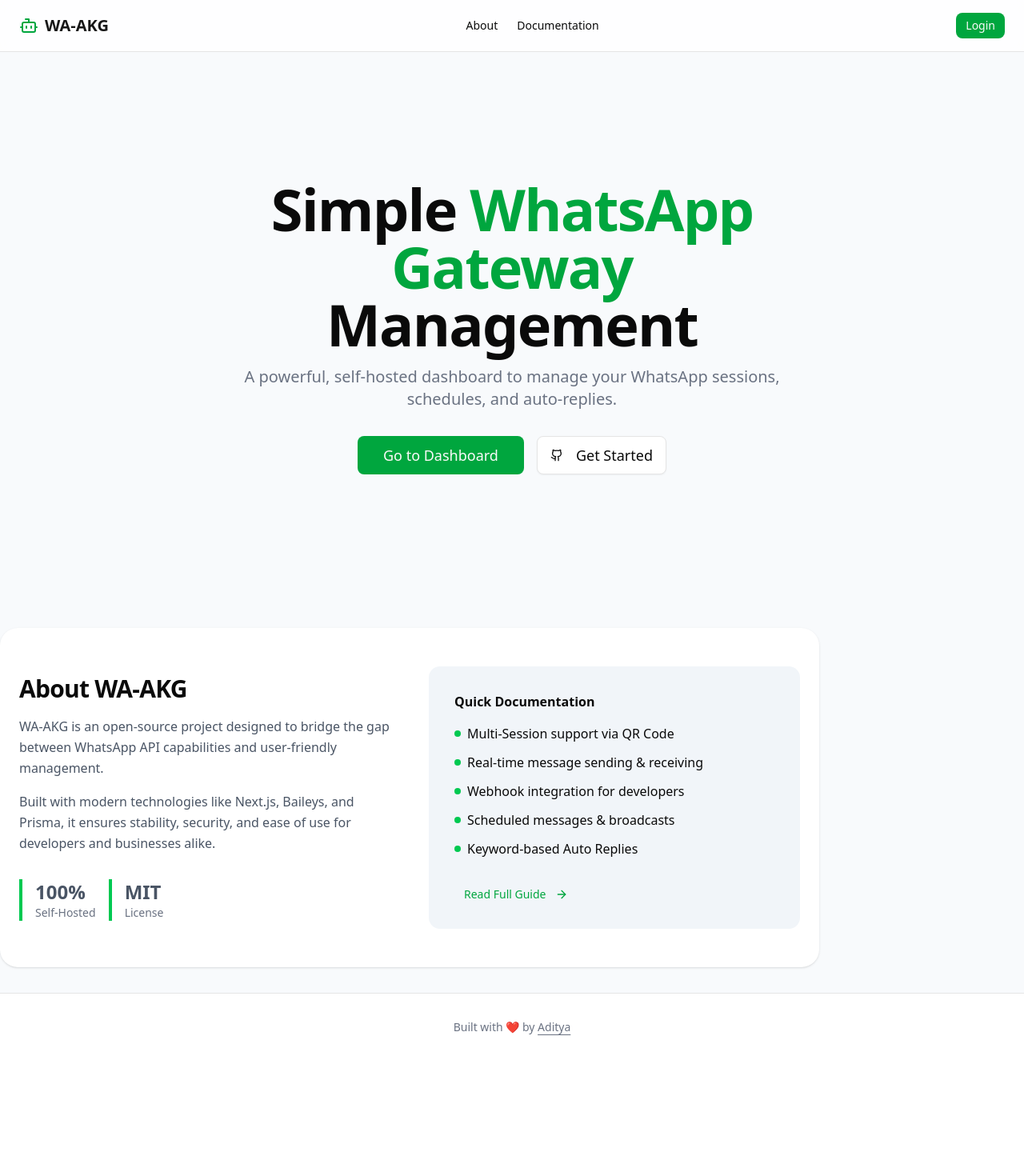
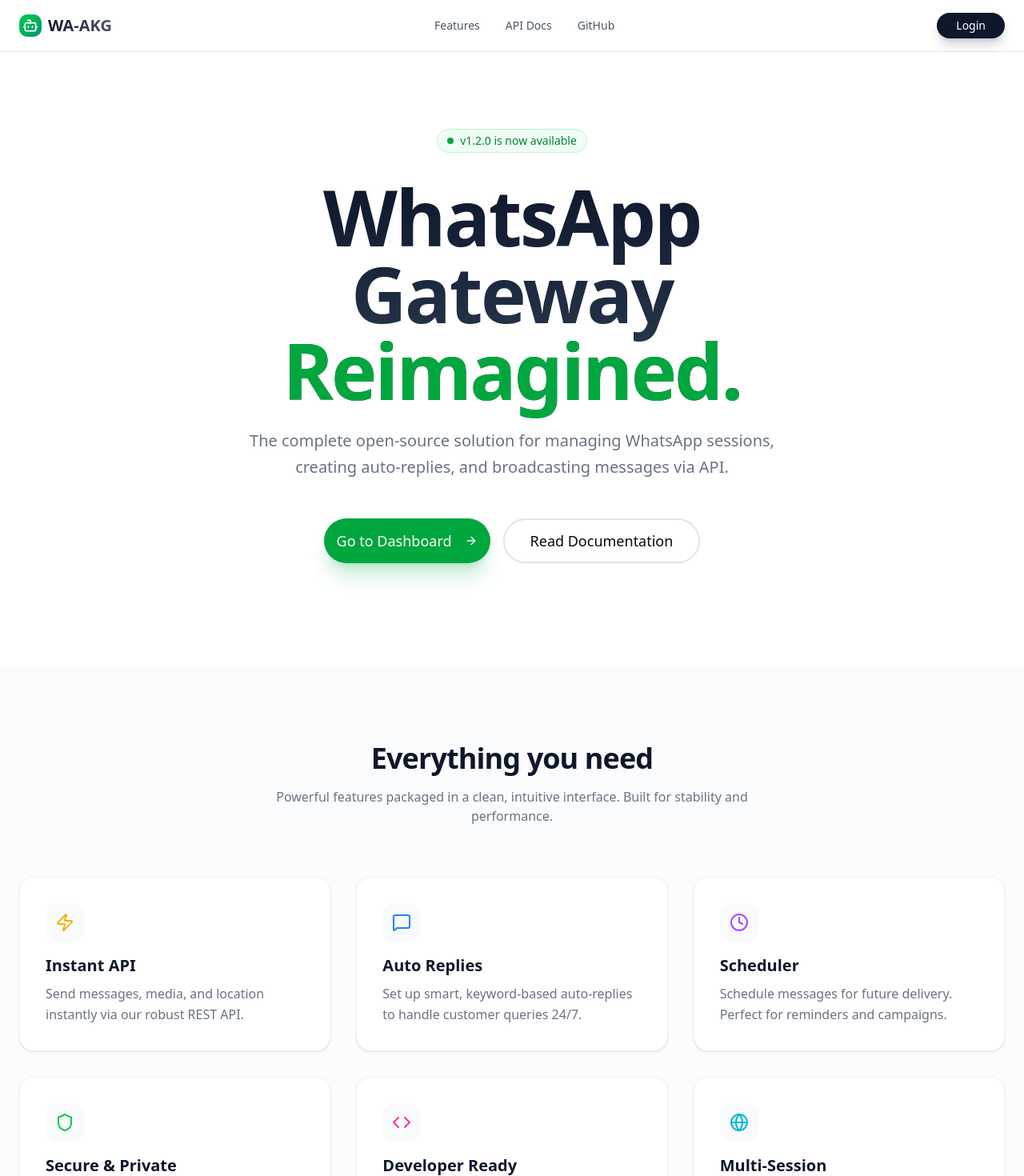
Before and after one commit to popstar2251/whatsapp-gateway-dashboard, a Next.js app: page / in a window 1280 px wide. Shown: the top 1470 px of the page at 80% size. Before the commit the page ends 1326 px from the top, so only its background shows below. Built offline with nearby package versions, Linux system fonts and the light colour scheme.

Commit message:
feat(landing): redesign landing page with modern UI and SEO optimization

```diff
--- a/src/app/page.tsx
+++ b/src/app/page.tsx
@@ -1,24 +1,39 @@
 import Link from "next/link";
-import { ArrowRight, Bot, Github, Globe } from "lucide-react";
+import { ArrowRight, Bot, Github, Zap, Shield, Globe, MessageSquare, Clock, Code } from "lucide-react";
 import { Button } from "@/components/ui/button";
+
+export const metadata = {
+  title: "WA-AKG | Modern WhatsApp Gateway Management",
+  description: "A powerful, self-hosted dashboard to manage your WhatsApp sessions, schedules, and auto-replies. Built for developers and businesses.",
+  openGraph: {
+    title: "WA-AKG | Modern WhatsApp Gateway Management",
+    description: "Self-hosted WhatsApp Gateway with Multi-device support, Auto-replies, and API integration.",
+    type: "website",
+  },
+};
 
 export default function Home() {
   return (
-    <div className="flex min-h-screen flex-col bg-slate-50">
+    <div className="flex min-h-screen flex-col bg-white overflow-hidden">
       {/* Navbar */}
-      <header className="sticky top-0 z-50 w-full border-b bg-white/80 backdrop-blur-sm">
+      <header className="sticky top-0 z-50 w-full border-b bg-white/80 backdrop-blur-md">
         <div className="container flex h-16 items-center justify-between px-4 md:px-6">
           <div className="flex items-center gap-2 font-bold text-xl text-primary">
-            <Bot className="h-6 w-6 text-green-600" />
-            <span>WA-AKG</span>
+            <div className="p-1 rounded-lg bg-gradient-to-br from-green-500 to-emerald-600 text-white">
+              <Bot className="h-5 w-5" />
+            </div>
+            <span className="bg-gradient-to-r from-gray-900 to-gray-600 bg-clip-text text-transparent">WA-AKG</span>
           </div>
-          <nav className="hidden md:flex gap-6">
-            <Link href="#about" className="text-sm font-medium hover:text-green-600">About</Link>
-            <Link href="/docs/USER_GUIDE.md" className="text-sm font-medium hover:text-green-600">Documentation</Link>
+          <nav className="hidden md:flex gap-8">
+            <Link href="#features" className="text-sm font-medium text-gray-600 hover:text-green-600 transition-colors">Features</Link>
+            <Link href="/docs" className="text-sm font-medium text-gray-600 hover:text-green-600 transition-colors">API Docs</Link>
+            <Link href="https://github.com/mrifqidaffaaditya/WA-AKG" className="text-sm font-medium text-gray-600 hover:text-green-600 transition-colors">GitHub</Link>
           </nav>
           <div className="flex items-center gap-4">
             <Link href="/auth/login">
-              <Button size="sm" className="bg-green-600 hover:bg-green-700">Login</Button>
+              <Button size="sm" className="rounded-full px-6 bg-slate-900 hover:bg-slate-800 text-white shadow-lg shadow-slate-900/20">
+                Login
+              </Button>
             </Link>
           </div>
         </div>
@@ -26,91 +41,135 @@ export default function Home() {
 
       <main className="flex-1">
         {/* Hero Section */}
-        <section className="container px-4 py-24 md:py-32 md:px-6 lg:py-40">
-          <div className="flex flex-col items-center space-y-8 text-center">
-            <div className="space-y-4 max-w-3xl">
-              <h1 className="text-4xl font-extrabold tracking-tight sm:text-5xl md:text-6xl lg:text-7xl">
-                Simple <span className="text-green-600">WhatsApp Gateway</span> Management
-              </h1>
-              <p className="mx-auto max-w-[700px] text-gray-500 md:text-xl dark:text-gray-400">
-                A powerful, self-hosted dashboard to manage your WhatsApp sessions, schedules, and auto-replies.
-              </p>
-            </div>
-            <div className="flex flex-col sm:flex-row gap-4">
-              <Link href="/dashboard">
-                <Button size="lg" className="h-12 px-8 bg-green-600 hover:bg-green-700 text-lg">
-                  Go to Dashboard
-                </Button>
-              </Link>
-              <Link href="https://github.com/mrifqidaffaaditya/WA-AKG" target="_blank">
-                <Button size="lg" variant="outline" className="h-12 px-8 text-lg">
-                  <Github className="mr-2 h-5 w-5" />
-                  Get Started
-                </Button>
-              </Link>
-            </div>
-          </div>
-        </section>
+        <section className="relative pt-24 pb-32 overflow-hidden">
+          <div className="absolute inset-0 -z-10 bg-[radial-gradient(ellipse_at_top,_var(--tw-gradient-stops))] from-green-50 via-white to-white opacity-70"></div>
+          <div className="absolute top-0 right-0 -z-10 translate-x-1/3 -translate-y-1/3 w-[800px] h-[800px] rounded-full bg-green-100/50 blur-3xl"></div>
+          <div className="absolute bottom-0 left-0 -z-10 -translate-x-1/3 translate-y-1/3 w-[600px] h-[600px] rounded-full bg-blue-100/50 blur-3xl"></div>
 
-        {/* Simplified Info Section */}
-        <section id="about" className="container px-4 py-12 md:px-6 bg-white rounded-3xl shadow-sm my-8 max-w-5xl">
-          <div className="grid gap-12 md:grid-cols-2 items-center">
-            <div>
-              <h2 className="text-3xl font-bold tracking-tight mb-4">About WA-AKG</h2>
-              <div className="space-y-4 text-gray-600 leading-relaxed">
-                <p>
-                  WA-AKG is an open-source project designed to bridge the gap between WhatsApp API capabilities and user-friendly management.
+          <div className="container px-4 md:px-6 relative z-10">
+            <div className="flex flex-col items-center text-center space-y-8 max-w-4xl mx-auto">
+              <div className="inline-flex items-center rounded-full border border-green-200 bg-green-50 px-3 py-1 text-sm text-green-700 animate-in fade-in slide-in-from-bottom-4 duration-1000">
+                <span className="flex h-2 w-2 rounded-full bg-green-600 mr-2"></span>
+                v1.2.0 is now available
+              </div>
+              <div className="space-y-4">
+                <h1 className="text-5xl font-extrabold tracking-tight sm:text-6xl md:text-7xl lg:text-8xl bg-gradient-to-b from-slate-900 to-slate-700 bg-clip-text text-transparent pb-2">
+                  WhatsApp Gateway <br className="hidden sm:block" />
+                  <span className="text-green-600">Reimagined.</span>
+                </h1>
+                <p className="mx-auto max-w-[700px] text-gray-500 md:text-xl leading-relaxed">
+                  The complete open-source solution for managing WhatsApp sessions, creating auto-replies, and broadcasting messages via API.
                 </p>
-                <p>
-                  Built with modern technologies like Next.js, Baileys, and Prisma, it ensures stability, security, and ease of use for developers and businesses alike.
-                </p>
-                <div className="pt-4 flex gap-4">
-                  <div className="flex flex-col border-l-4 border-green-500 pl-4">
-                    <span className="font-bold text-2xl">100%</span>
-                    <span className="text-sm text-gray-500">Self-Hosted</span>
-                  </div>
-                  <div className="flex flex-col border-l-4 border-green-500 pl-4">
-                    <span className="font-bold text-2xl">MIT</span>
-                    <span className="text-sm text-gray-500">License</span>
-                  </div>
-                </div>
               </div>
-            </div>
-            <div className="rounded-xl overflow-hidden bg-slate-100 p-8">
-              <h3 className="font-bold mb-4">Quick Documentation</h3>
-              <ul className="space-y-3">
-                {[
-                  "Multi-Session support via QR Code",
-                  "Real-time message sending & receiving",
-                  "Webhook integration for developers",
-                  "Scheduled messages & broadcasts",
-                  "Keyword-based Auto Replies"
-                ].map((item, i) => (
-                  <li key={i} className="flex items-center gap-2">
-                    <div className="h-2 w-2 rounded-full bg-green-500"></div>
-                    <span>{item}</span>
-                  </li>
-                ))}
-              </ul>
-              <div className="mt-8">
-                <Link href="/docs/USER_GUIDE.md">
-                  <Button variant="link" className="text-green-600 p-0 h-auto">
-                    Read Full Guide <ArrowRight className="ml-1 h-4 w-4" />
+              <div className="flex flex-col sm:flex-row gap-4 pt-4">
+                <Link href="/dashboard">
+                  <Button size="lg" className="h-14 px-8 rounded-full bg-green-600 hover:bg-green-700 text-lg shadow-xl shadow-green-600/20 transition-all hover:scale-105">
+                    Go to Dashboard <ArrowRight className="ml-2 h-5 w-5" />
+                  </Button>
+                </Link>
+                <Link href="/docs">
+                  <Button size="lg" variant="outline" className="h-14 px-8 rounded-full text-lg border-2 hover:bg-slate-50 transition-all">
+                    Read Documentation
                   </Button>
                 </Link>
               </div>
             </div>
           </div>
         </section>
+
+        {/* Features Grid */}
+        <section id="features" className="py-24 bg-slate-50/50">
+          <div className="container px-4 md:px-6">
+            <div className="text-center mb-16">
+              <h2 className="text-3xl font-bold tracking-tight sm:text-4xl mb-4 text-slate-900">Everything you need</h2>
+              <p className="text-gray-500 max-w-2xl mx-auto">
+                Powerful features packaged in a clean, intuitive interface. Built for stability and performance.
+              </p>
+            </div>
+
+            <div className="grid gap-8 md:grid-cols-2 lg:grid-cols-3">
+              <FeatureCard
+                icon={<Zap className="h-6 w-6 text-yellow-500" />}
+                title="Instant API"
+                description="Send messages, media, and location instantly via our robust REST API."
+              />
+              <FeatureCard
+                icon={<MessageSquare className="h-6 w-6 text-blue-500" />}
+                title="Auto Replies"
+                description="Set up smart, keyword-based auto-replies to handle customer queries 24/7."
+              />
+              <FeatureCard
+                icon={<Clock className="h-6 w-6 text-purple-500" />}
+                title="Scheduler"
+                description="Schedule messages for future delivery. Perfect for reminders and campaigns."
+              />
+              <FeatureCard
+                icon={<Shield className="h-6 w-6 text-green-500" />}
+                title="Secure & Private"
+                description="Self-hosted means your data stays with you. No third-party tracking."
+              />
+              <FeatureCard
+                icon={<Code className="h-6 w-6 text-pink-500" />}
+                title="Developer Ready"
+                description="Webhooks implementation and full Swagger documentation included."
+              />
+              <FeatureCard
+                icon={<Globe className="h-6 w-6 text-cyan-500" />}
+                title="Multi-Session"
+                description="Connect and manage multiple WhatsApp numbers from a single dashboard."
+              />
+            </div>
+          </div>
+        </section>
+
+        {/* Tech Stack */}
+        <section className="py-20 border-t bg-white">
+          <div className="container px-4 md:px-6 text-center">
+            <p className="text-sm font-semibold text-gray-500 uppercase tracking-wider mb-8">Powered by modern technologies</p>
+            <div className="flex flex-wrap justify-center gap-8 md:gap-16 opacity-70 grayscale hover:grayscale-0 transition-all duration-500">
+              {/* Simplified logos using text for now, could be replaced with SVGs */}
+              <span className="text-xl font-bold flex items-center gap-2"><div className="h-3 w-3 rounded-full bg-black"></div>Next.js</span>
+              <span className="text-xl font-bold flex items-center gap-2"><div className="h-3 w-3 rounded-full bg-blue-600"></div>TypeScript</span>
+              <span className="text-xl font-bold flex items-center gap-2"><div className="h-3 w-3 rounded-full bg-green-500"></div>Baileys</span>
+              <span className="text-xl font-bold flex items-center gap-2"><div className="h-3 w-3 rounded-full bg-teal-600"></div>Prisma</span>
+              <span className="text-xl font-bold flex items-center gap-2"><div className="h-3 w-3 rounded-full bg-cyan-400"></div>Tailwind</span>
+            </div>
+          </div>
+        </section>
       </main>
 
-      <footer className="border-t bg-white">
-        <div className="container px-4 py-8 md:px-6 flex flex-col items-center justify-between gap-4">
-          <p className="text-sm text-gray-500 text-center">
-            Built with ❤️ by <a href="https://github.com/mrifqidaffaaditya" className="font-medium hover:text-green-600 underline underline-offset-4">Aditya</a>
-          </p>
+      <footer className="border-t bg-slate-900 text-slate-300 py-12">
+        <div className="container px-4 md:px-6">
+          <div className="flex flex-col md:flex-row justify-between items-center gap-6">
+            <div className="flex items-center gap-2">
+              <Bot className="h-6 w-6 text-green-500" />
+              <span className="text-xl font-bold text-white">WA-AKG</span>
+            </div>
+            <div className="flex gap-6 text-sm">
+              <Link href="#" className="hover:text-white transition-colors">Privacy Policy</Link>
+              <Link href="#" className="hover:text-white transition-colors">Terms of Service</Link>
+              <Link href="https://github.com/mrifqidaffaaditya/WA-AKG" className="hover:text-white transition-colors">GitHub</Link>
+            </div>
+            <p className="text-sm text-slate-500">
+              © {new Date().getFullYear()} WA-AKG. MIT License.
+            </p>
+          </div>
         </div>
       </footer>
     </div>
   );
 }
+
+function FeatureCard({ icon, title, description }: { icon: React.ReactNode, title: string, description: string }) {
+  return (
+    <div className="group relative p-8 bg-white rounded-2xl border border-slate-100 shadow-sm hover:shadow-md transition-all duration-300 hover:-translate-y-1">
+      <div className="mb-4 inline-flex p-3 rounded-xl bg-slate-50 group-hover:bg-slate-100 transition-colors">
+        {icon}
+      </div>
+      <h3 className="text-xl font-bold mb-2 text-slate-900">{title}</h3>
+      <p className="text-gray-500 leading-relaxed">
+        {description}
+      </p>
+    </div>
+  )
+}
```
